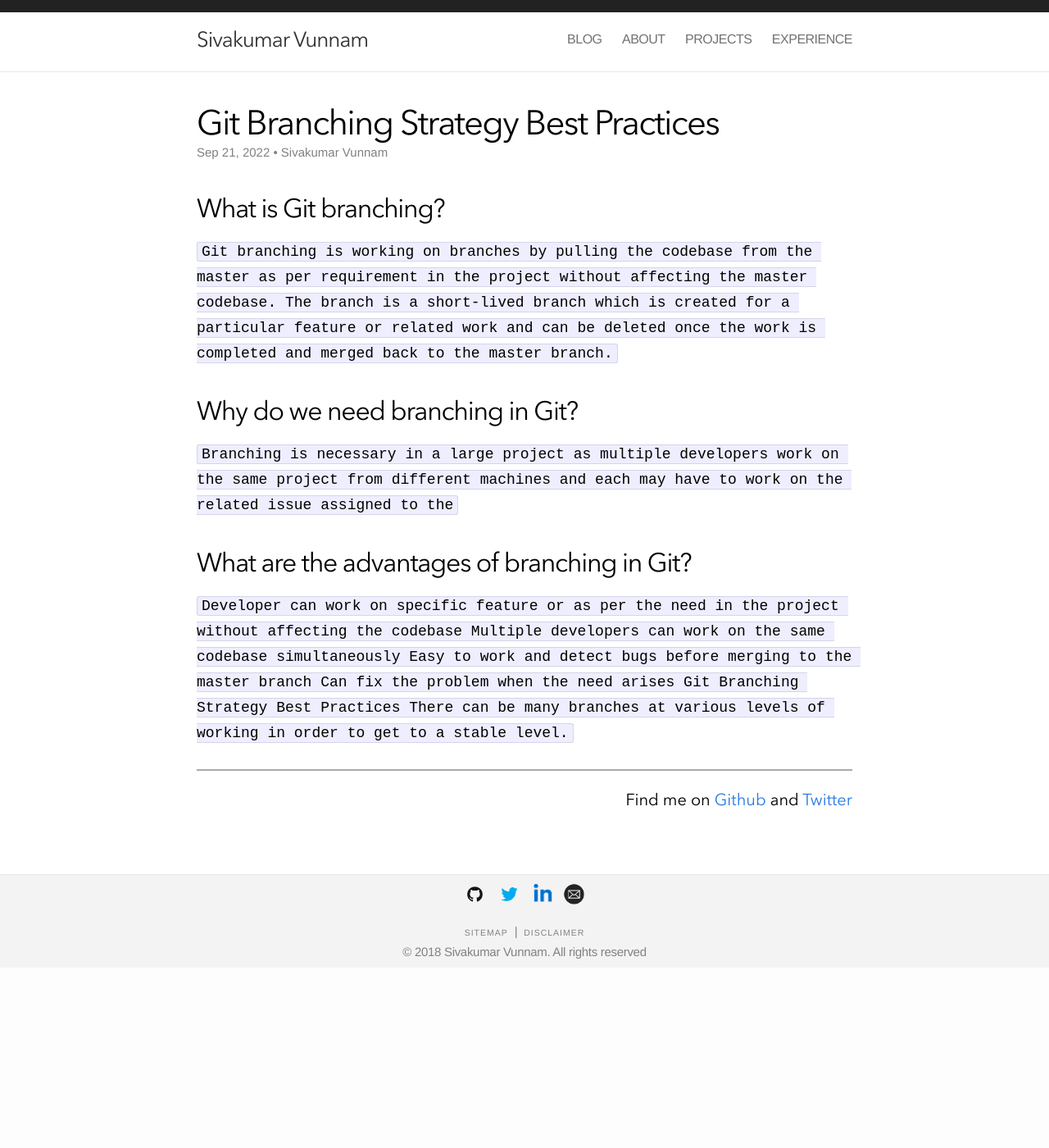
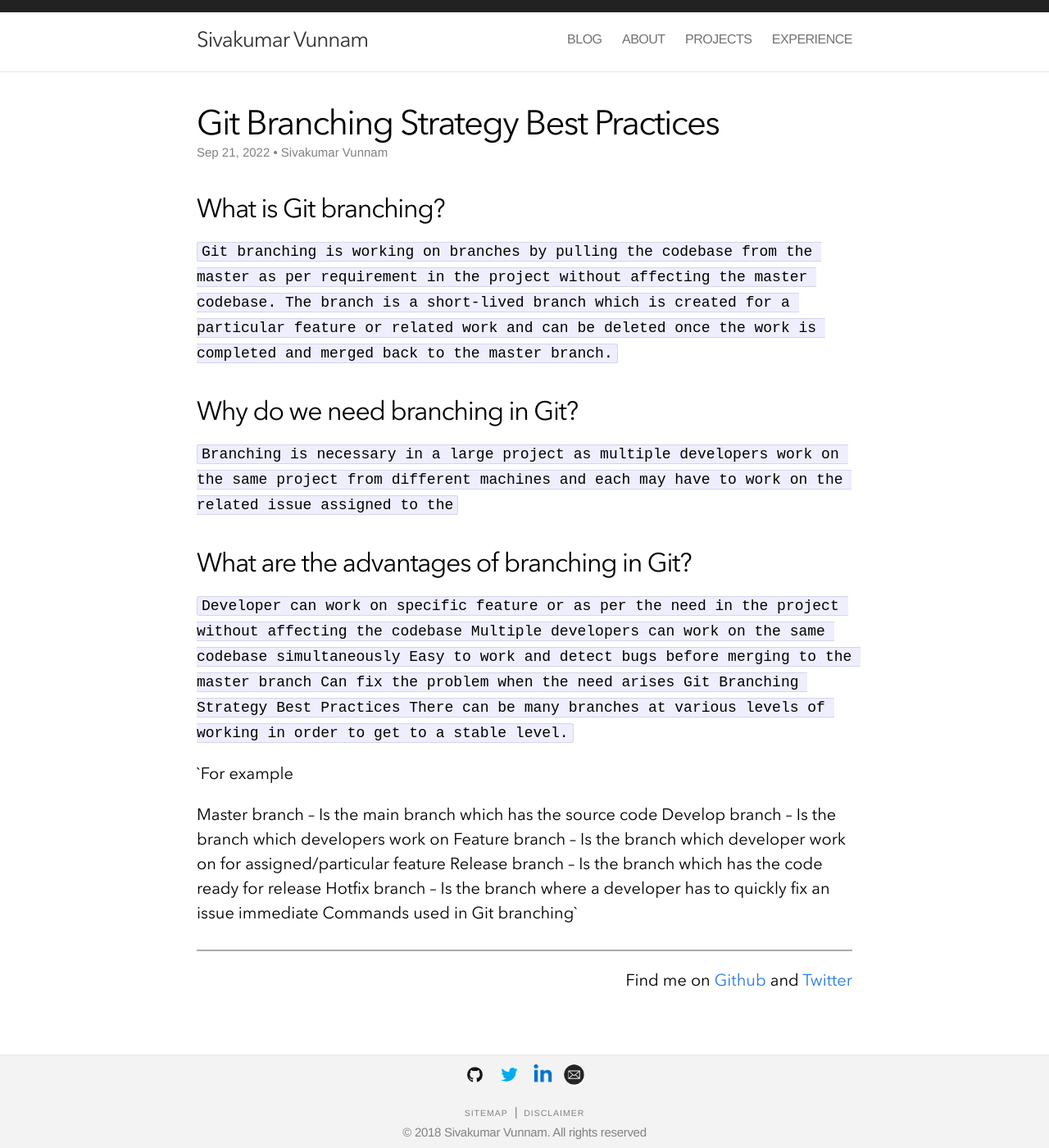
Before and after one commit to sivakumarvunnam/sivakumarvunnam.github.io, a Jekyll site: the page built from _posts/2022-09-21-Git-Branching-Strategy.md, in a window 1280 px wide. Shown: the whole page at 82% size. Built offline with Jekyll 4.4.1, drawn with Linux system fonts in a browser that asks for light colours; nearby versions of some CDN libraries; comment, search, counter and statistics services are not loaded; before the commit the page ends 1180 px from its top, so only the background shows below that.

Commit message:
Update 2022-09-21-Git-Branching-Strategy.md

````diff
--- a/_posts/2022-09-21-Git-Branching-Strategy.md
+++ b/_posts/2022-09-21-Git-Branching-Strategy.md
@@ -18,3 +18,13 @@ Why do we need branching in Git?
 What are the advantages of branching in Git?
 ---------------
 ```Developer can work on specific feature or as per the need in the project without affecting the codebase Multiple developers can work on the same codebase simultaneously Easy to work and detect bugs before merging to the master branch Can fix the problem when the need arises Git Branching Strategy Best Practices There can be many branches at various levels of working in order to get to a stable level.```
+
+`For example
+
+Master branch – Is the main branch which has the source code
+Develop branch – Is the branch which developers work on
+Feature branch – Is the branch which developer work on for
+assigned/particular feature
+Release branch – Is the branch which has the code ready for release
+Hotfix branch – Is the branch where a developer has to quickly fix an issue immediate
+Commands used in Git branching`
````
